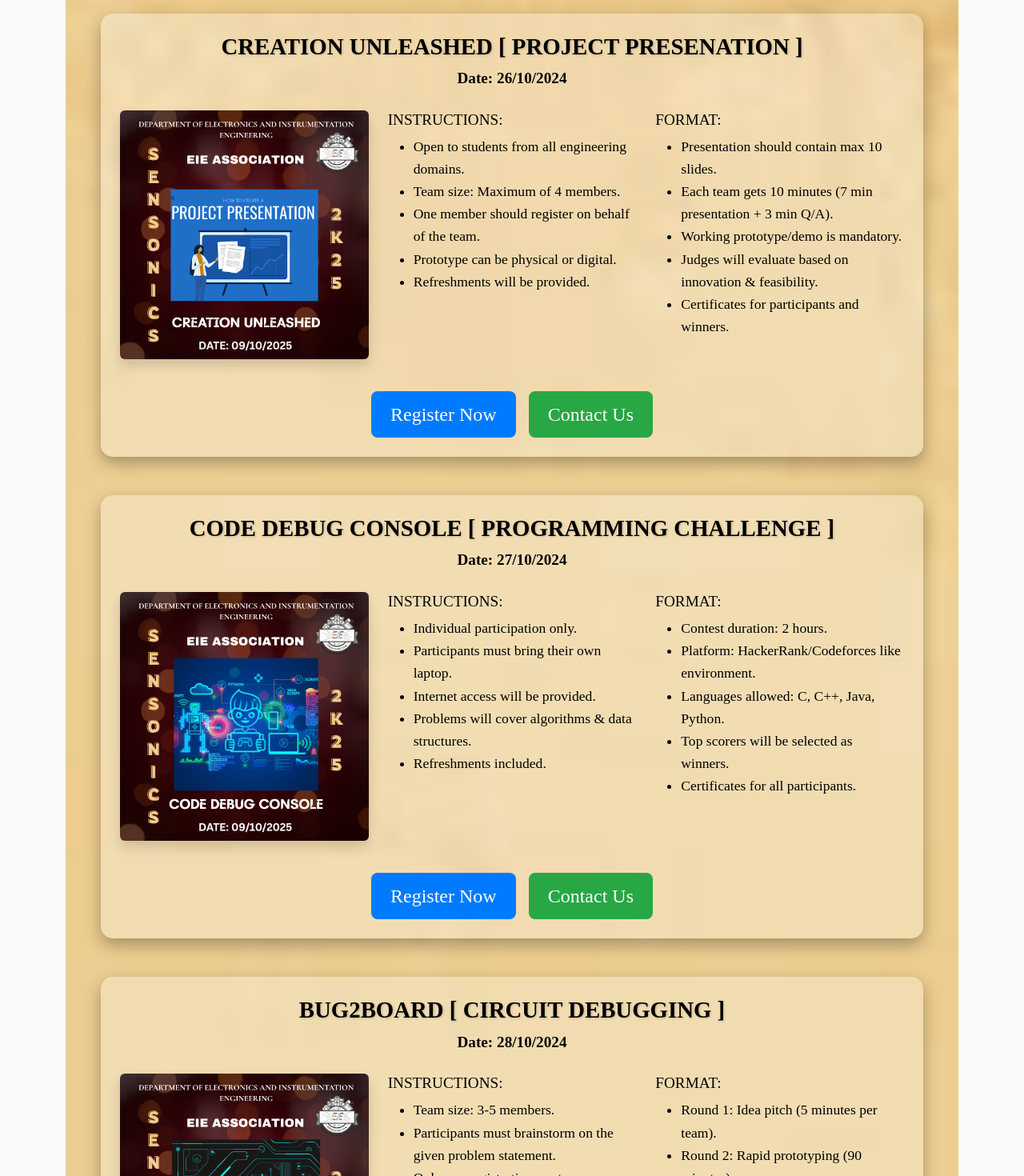
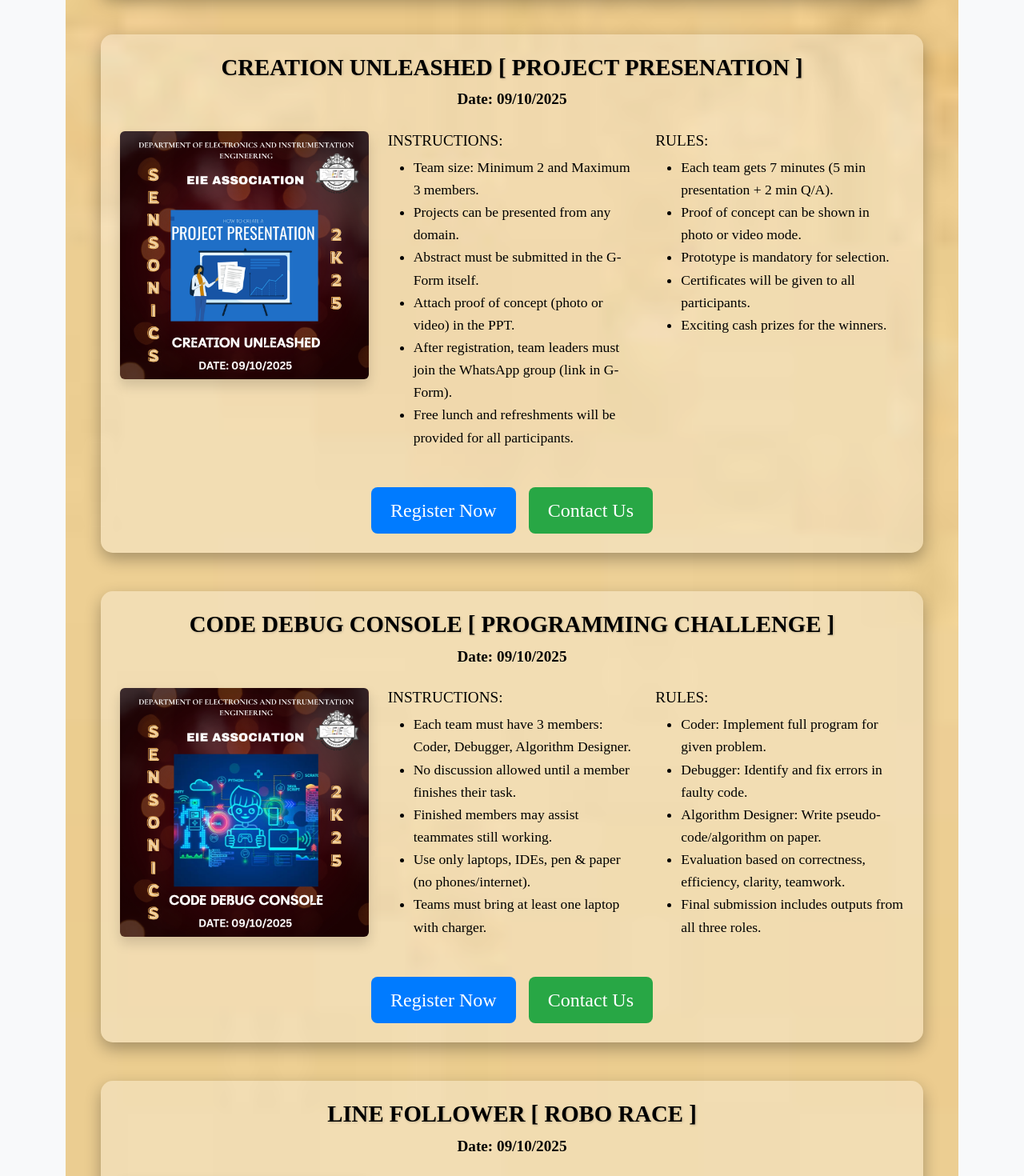
Before and after one commit to rishikeshwaran/sensonics, a React (Vite) app: page /events in a window 1280 px wide. Shown: the part 920-2390 px from the top of the page at 80% size. Built offline with nearby package versions, Linux system fonts and the light colour scheme.

Commit message:
sixth commit

```diff
--- a/src/components/Navbar.jsx
+++ b/src/components/Navbar.jsx
@@ -44,8 +44,8 @@ export default function Navbar() {
             <img
               src="/logo.png"
               alt="Sensonics logo"
-              width="48"
-              height="48"
+              width="75"
+              height="75"
               className="me-2"
             />
             <div>
@@ -75,7 +75,7 @@ export default function Navbar() {
           </button>
 
           <div className="collapse navbar-collapse" id="mainNav">
-            <ul className="navbar-nav ms-auto mb-2 mb-lg-0">
+ <ul className="navbar-nav mx-auto mb-2 mb-lg-0 mt-3">
   {links.map((l) => (
     <li key={l.to} className="nav-item">
       <NavLink
@@ -90,6 +90,21 @@ export default function Navbar() {
       </NavLink>
                 </li>
               ))}
+
+              {/* ✅ KEC logo after FAQ */}
+             {/* ✅ KEC logo after FAQ (Square) */}
+<li className="nav-item d-flex align-items-center ms-3">
+  <Link to="https://kongu.ac.in" target="_blank" rel="noopener noreferrer">
+    <img
+      src="/kec.png"
+      alt="KEC Logo"
+      width="75"
+      height="75"
+      style={{ objectFit: 'contain' }}
+    />
+  </Link>
+</li>
+
             </ul>
           </div>
         </div>
--- a/src/routes/Events.jsx
+++ b/src/routes/Events.jsx
@@ -22,14 +22,14 @@ export default function Events() {
     {
       category: "Technical",
       title: "PAPERLOGUE [ PAPER PRESENTATION ]",
-      date: "25/10/2024",
+      date: "09/10/2025",
       image: "/PAPER.png",
       registerLink: "https://forms.gle/2pTsFNExnD5UAVjj9",
       contactLink: "/contact",
       instructions: [
         "PPT format from any domain is permitted to present.",
         "For a team maximum of three members are allowed to participate.",
-        "Anyone from a team (preferably team leader) is enough to register.",
+        "Everyone from a team want to register.",
         "Further information will be sent through the registered mail or WhatsApp.",
         "Free lunch and refreshment will be provided for all the participants."
       ],
@@ -44,51 +44,53 @@ export default function Events() {
     {
       category: "Technical",
       title: "CREATION UNLEASHED [ PROJECT PRESENATION ]",
-      date: "26/10/2024",
+      date: "09/10/2025",
       image: "/PROJECT.png",
       registerLink: "https://forms.gle/tiPZZ6UnR7oKPkuT7",
       contactLink: "/contact",
       instructions: [
-        "Open to students from all engineering domains.",
-        "Team size: Maximum of 4 members.",
-        "One member should register on behalf of the team.",
-        "Prototype can be physical or digital.",
-        "Refreshments will be provided."
+  "Team size: Minimum 2 and Maximum 3 members.",
+  "Projects can be presented from any domain.",
+  "Abstract must be submitted in the G-Form itself.",
+  "Attach proof of concept (photo or video) in the PPT.",
+  "After registration, team leaders must join the WhatsApp group (link in G-Form).",
+  "Free lunch and refreshments will be provided for all participants."
 ],
 format: [
-        "Presentation should contain max 10 slides.",
-        "Each team gets 10 minutes (7 min presentation + 3 min Q/A).",
-        "Working prototype/demo is mandatory.",
-        "Judges will evaluate based on innovation & feasibility.",
-        "Certificates for participants and winners."
+  "Each team gets 7 minutes (5 min presentation + 2 min Q/A).",
+  "Proof of concept can be shown in photo or video mode.",
+  "Prototype is mandatory for selection.",
+  "Certificates will be given to all participants.",
+  "Exciting cash prizes for the winners."
 ]
     },
     {
       category: "Technical",
       title: "CODE DEBUG CONSOLE [ PROGRAMMING CHALLENGE ]",
-      date: "27/10/2024",
+      date: "09/10/2025",
       image: "/CODING.png",
       registerLink: "https://forms.gle/MqMoTejamaGRREdr8",
       contactLink: "/contact",
       instructions: [
-        "Individual participation only.",
-        "Participants must bring their own laptop.",
-        "Internet access will be provided.",
-        "Problems will cover algorithms & data structures.",
-        "Refreshments included."
+  "Each team must have 3 members: Coder, Debugger, Algorithm Designer.",
+  "No discussion allowed until a member finishes their task.",
+  "Finished members may assist teammates still working.",
+  "Use only laptops, IDEs, pen & paper (no phones/internet).",
+  "Teams must bring at least one laptop with charger."
 ],
 format: [
-        "Contest duration: 2 hours.",
-        "Platform: HackerRank/Codeforces like environment.",
-        "Languages allowed: C, C++, Java, Python.",
-        "Top scorers will be selected as winners.",
-        "Certificates for all participants."
+  "Coder: Implement full program for given problem.",
+  "Debugger: Identify and fix errors in faulty code.",
+  "Algorithm Designer: Write pseudo-code/algorithm on paper.",
+  "Evaluation based on correctness, efficiency, clarity, teamwork.",
+  "Final submission includes outputs from all three roles."
 ]
+
     },
     {
       category: "Technical",
-      title: "BUG2BOARD [ CIRCUIT DEBUGGING ]",
-      date: "28/10/2024",
+      title: "LINE FOLLOWER [ ROBO RACE ]",
+      date: "09/10/2025",
       image: "/CIRCUIT.png",
       registerLink: "https://forms.gle/xZ7a4kmXfQaVzJTg7",
       contactLink: "/contact",
@@ -109,9 +111,57 @@ export default function Events() {
     },
 
     // ------------------- NON-TECHNICAL EVENTS -------------------
+
     {
       category: "Non-Technical",
-      title: "KEYS TO FORTUNE [ FUN CRICKET QUIZ & MINI GAMES ]",
+      title: "MISSION : CAMPUS [ CAMPUS VOYAGE ]",
+      date: "09/10/2025",
+      image: "/MISSION CAMPUS.png",
+      registerLink: "https://forms.gle/ZKKAZAqGr6XvkWQ17",
+      contactLink: "/contact",
+      instructions: [
+  "Teams of 2–3 members can participate.",
+  "A video will be shown; questions will follow based on its content.",
+  "Answers must be given within the time limit.",
+  "Each correct answer earns points; highest score wins (tie → rapid fire).",
+  "No mobiles or books allowed; follow organizer instructions."
+],
+      format: [
+  "Event consists of a single video-based quiz round.",
+  "Questions will be asked immediately after the video.",
+  "Time limit will be strictly followed for each question.",
+  "Scoring based on number of correct answers.",
+  "Rapid fire round will decide the winner in case of a tie."
+]
+    },
+
+    {
+      category: "Non-Technical",
+      title: "RANPO'S OBSERVATORY [ SHERLOCK SENSE ]",
+      date: "09/10/2025",
+      image: "/RANPO'S OBSERVATORY.png",
+      registerLink: "https://forms.gle/eW66RVqS414QTvmF9",
+      contactLink: "/contact",
+
+      instructions: [
+  "Round 1: Observe the image carefully within the time limit and answer the related questions.",
+  "Round 2: Analyze the given crime case file and identify the culprit.",
+  "Extra Task: Complete a fun task to unlock additional clues if required.",
+  "Round 3 (if needed): Play a quick logic game in case of multiple qualifiers.",
+  "Team with the highest overall score will be declared as the winner."
+],
+      format: [
+  "Complete tasks within the time limit.",
+  "No external help allowed.",
+  "Certificates for all participants.",
+  "Scoring based on accuracy and speed.",
+  "Judge’s decision will be final."
+]
+
+    },
+{
+      category: "Non-Technical",
+      title: "KEYS TO FORTUNE [ TRESURE TIME ]",
       date: "26/10/2024",
       image: "/KEYS TO FORTUNE.png",
       registerLink: "https://forms.gle/3FcfBzdLLQij2fmSA",
@@ -133,93 +183,50 @@ export default function Events() {
     },
     {
       category: "Non-Technical",
-      title: "MISSION : CAMPUS [ CAMPUS VOYAGE ]",
-      date: "27/10/2024",
-      image: "/MISSION CAMPUS.png",
-      registerLink: "https://forms.gle/ZKKAZAqGr6XvkWQ17",
-      contactLink: "/contact",
-      instructions: [
-        "Individual or team of 2 can participate.",
-        "Quiz covers science, tech, and current affairs.",
-        "Only one registration required per team.",
-        "Further updates via email/WhatsApp.",
-        "Snacks will be provided."
-      ],
-      format: [
-        "Preliminary round: Written quiz.",
-        "Final round: On-stage buzzer round.",
-        "Time limit: 30 seconds per question.",
-        "Negative marking applies in finals.",
-        "Certificates for all participants."
-      ]
-    },
-    {
-      category: "Non-Technical",
       title: "RHYTHM RIDDLE [ MELODIA]",
-      date: "28/10/2024",
+      date: "09/10/2025",
       image: "/MELODIA.png",
       registerLink: "https://forms.gle/5g1jwNMRVXU53S6m7",
       contactLink: "/contact",
       instructions: [
-        "Team size: 3 members.",
-        "Crime scene puzzles will be given.",
-        "Logical reasoning skills required.",
-        "One member should register for the team.",
-        "Snacks provided."
+  "Each team must have 3 participants.",
+  "Teams must register with a unique team name before the event.",
+  "Event consists of 2 rounds: Picture to Movie & Missing Lyrics.",
+  "Scoring will be cumulative across both rounds.",
+  "Judge’s decision will be final and binding."
 ],
 format: [
-        "Round 1: Logic quiz.",
-        "Round 2: Crime scene investigation.",
-        "Round 3: Mystery-solving challenge.",
-        "Time bound problem solving.",
-        "Certificates for all participants."
+  "Round 1: Identify the movie details from movie scenes.",
+  "Round 2: Fill in the missing lyrics when displayed/played.",
+  "Top teams from Round 1 qualify for Round 2.",
+  "Points awarded for each correct answer.",
+  "Team with highest score will be the winner."
 ]
+
     },
-    {
-      category: "Non-Technical",
-      title: "RANPO'S OBSERVATORY [ SHERLOCK SENSE ]",
-      date: "29/10/2024",
-      image: "/RANPO'S OBSERVATORY.png",
-      registerLink: "https://forms.gle/eW66RVqS414QTvmF9",
-      contactLink: "/contact",
-      instructions: [
-        "Individual participation.",
-        "Theme will be given on the spot.",
-        "Participants must bring their own camera/phone.",
-        "Editing is allowed with restrictions.",
-        "Snacks will be provided."
-      ],
-      format: [
-        "Round 1: Best shot submission.",
-        "Round 2: Short visual story presentation.",
-        "Time allotted: 2 hours total.",
-        "Judging: Creativity, composition, story.",
-        "Certificates for all participants."
-      ]
-    },
-
     // ------------------- WORKSHOP -------------------
     {
       category: "Workshop",
       title: "FACTORY I/O WORKSHOP [ HANDS-ON SESSION ]",
-      date: "30/10/2024",
+      date: "09/10/2025",
       image: "/WORKSHOP.png",
       registerLink: "https://forms.gle/99a7LuVyAnUd8JZA6",
       contactLink: "/contact",
      instructions: [
-        "Open for all departments.",
-        "Individual registration required.",
-        "Hands-on training will be provided.",
-        "Workshop materials will be shared.",
-        "Lunch and refreshments included."
+  "All participants must be present by 9:00 AM sharp.",
+  "Registered participants must attend the workshop for the full duration.",
+  "Participants should not take part in any other events during the workshop.",
+  "Full-day attendance is mandatory to receive the participation certificate.",
+  "Participants leaving midway will not be eligible for the certificate."
 ],
 format: [
-        "Session 1: Basics of AI & IoT.",
-        "Session 2: Hands-on IoT device setup.",
-        "Session 3: AI model integration.",
-        "Q/A session with experts.",
-        "Certificates for all participants."
+  "Workshop timing: 9:00 AM to 3:30 PM.",
+  "Attendance will be monitored throughout the session.",
+  "Certificates only for participants with full attendance.",
+  "Lunch and refreshments will be provided during the workshop.",
+  "Sessions will include interactive discussions and activities."
 ]
+
     }
   ];
 
@@ -341,7 +348,7 @@ export default function Events() {
                           </ul>
                         </div>
                         <div className="col-md-6 mb-3">
-                          <h5 style={{ fontSize: "1.2rem" }}>FORMAT:</h5>
+                          <h5 style={{ fontSize: "1.2rem" }}>RULES:</h5>
                           <ul style={textStyle}>
                             {event.format.map((item, idx) => (
                               <li key={idx}>{item}</li>
--- a/src/routes/Home.jsx
+++ b/src/routes/Home.jsx
@@ -85,21 +85,22 @@ const Home = () => {
     { img: tech1, title: "PAPERLOGUE", subtitle: "[PAPER PRESENTATION]", link: "/events" },
     { img: tech2, title: "CREATION UNLEASHED", subtitle: "[PROJECT PRESENTATION]", link: "/events" },
     { img: tech3, title: "CODE DEBUG CONSOLE", subtitle: "[PROGRAMMING CHALLENGE]", link: "/events" },
-    { img: tech4, title: "BUG2BOARD", subtitle: "[CIRCUIT DEBUGGING]", link: "/events" },
+    { img: tech4, title: "LINE FOLLOWER", subtitle: "[ROBO RACE]", link: "/events" },
   ];
 
   const nonTechEvents = [
-    { img: nonTech1, title: "KEYS TO FORTUNE", subtitle: "[FUN CRICKET QUIZ]", link: "/events" },
     { img: nonTech2, title: "MISSION : CAMPUS", subtitle: "[CAMPUS VOYAGE]", link: "/events" },
+    { img: nonTech4, title: "RANPO'S OBSERVATORY", subtitle: "[SHERLOCK SENSE]", link: "/events" },
+    { img: nonTech1, title: "KEYS TO FORTUNE", subtitle: "[TRESURE TIME]", link: "/events" },
     { img: nonTech3, title: "RHYTHM RIDDLE", subtitle: "[MELODIA]", link: "/events" },
-    { img: nonTech4, title: "RANPO'S OBSERVATORY", subtitle: "[SHERLOCK SENSE]", link: "/events" },
+
   ];
 
   return (
     <div style={{ fontFamily: "'Times New Roman', Times, serif", color: "black", background: 'url("/semi.jpg")', backgroundSize: "cover", backgroundPosition: "center", minHeight: "100vh" }}>
 
       <nav className="sticky-nav">
-        <h3 className="text-title">EIE Symposium - Sensonics 2K25</h3>
+        <h3 className="text-title">Kongu Engineering College - Sensonics 2K25</h3>
       </nav>
 
       <section className="reveal fade-up">
@@ -209,7 +210,7 @@ const Home = () => {
   className="btn-register"
   onClick={() => window.open("https://drive.google.com/file/d/1jdJ7BOlm_rm3Qf3lpoVfjbY-UwXdomdK/view?usp=drive_link", "_blank")}
 >
-  🎥 Watch SENSONICS 2K24 Achievements
+  🎥 Watch SENSONICS 2K24 Achievements!!
 </button>
 
         </div>
--- a/src/routes/Schedule.jsx
+++ b/src/routes/Schedule.jsx
@@ -68,6 +68,8 @@ export default function Schedule() {
         <h2 style={headingStyle}>EVENT SCHEDULE</h2>
 
         <div>
+          <div style={eventStyle}>VENUE : MAHARAJA AUDITORIUM</div>
+
           <div style={timeStyle}>09:00 AM</div>
           <div style={eventStyle}>INAUGURATION</div>
 
@@ -78,32 +80,32 @@ export default function Schedule() {
 
           <div style={timeStyle}>10:30 AM</div>
           <div style={eventStyle}>
-            INSIGHT SCRIBE & FACTORY I/O: Paper Presentation, Workshop
+            PAPER LOGUE & FACTORY I/O: Paper Presentation, Workshop
           </div>
 
           <div style={timeStyle}>10:30 AM</div>
-          <div style={eventStyle}>TECH VENTURE: Project Presentation</div>
+          <div style={eventStyle}>CREATION UNLEASHED: Project Presentation</div>
 
           <div style={timeStyle}>10:45 AM</div>
-          <div style={eventStyle}>CODE WARS: Coding Contest</div>
+          <div style={eventStyle}>CODE DEBUG CONSOLE: Programming Challenge</div>
 
           <div style={timeStyle}>10:45 AM</div>
-          <div style={eventStyle}>INNOVATORS RALLY: Ideathon</div>
+          <div style={eventStyle}>LINE FOLLOWER: Robo Race</div>
 
           <div style={timeStyle}>12:15 PM - 01:15 PM</div>
           <div style={eventStyle}>LUNCH BREAK</div>
 
           <div style={timeStyle}>01:15 PM</div>
-          <div style={eventStyle}>IPL BRAWL: IPL Auction</div>
+          <div style={eventStyle}>CAMPUS : MISSION: Campus Voyage</div>
 
-          <div style={timeStyle}>01:15 PM</div>
-          <div style={eventStyle}>EXPLORE - X: Campus Voyage</div>
+          <div style={timeStyle}>2:00 PM</div>
+          <div style={eventStyle}>RANPO'S OBSERVATORY: Sherlock Sense</div>
 
           <div style={timeStyle}>02:00 PM</div>
-          <div style={eventStyle}>TRUE DETECTIVE: Sherlock Sense</div>
+          <div style={eventStyle}>RHYTHM RIDDLE: Melodia</div>
 
           <div style={timeStyle}>02:45 PM</div>
-          <div style={eventStyle}>LENSATION: Photography</div>
+          <div style={eventStyle}>KEYS TO FORTUNE: TRESURE TIME</div>
 
           <div style={timeStyle}>03:45 PM</div>
           <div style={eventStyle}>VALEDICTORY FUNCTION</div>
```
Also changed, not shown: public/kec.png (added), 1 other file (tests, documents, lock files or other folders). Lines whose indentation alone changed are shown as unchanged.
